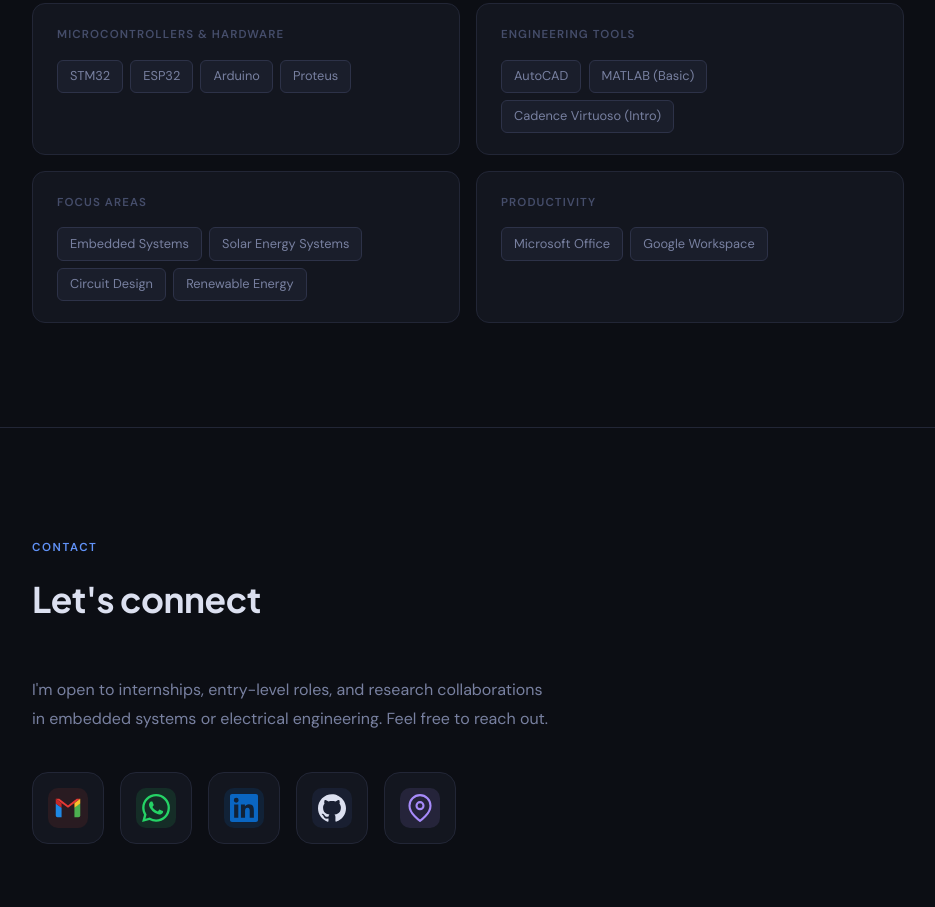
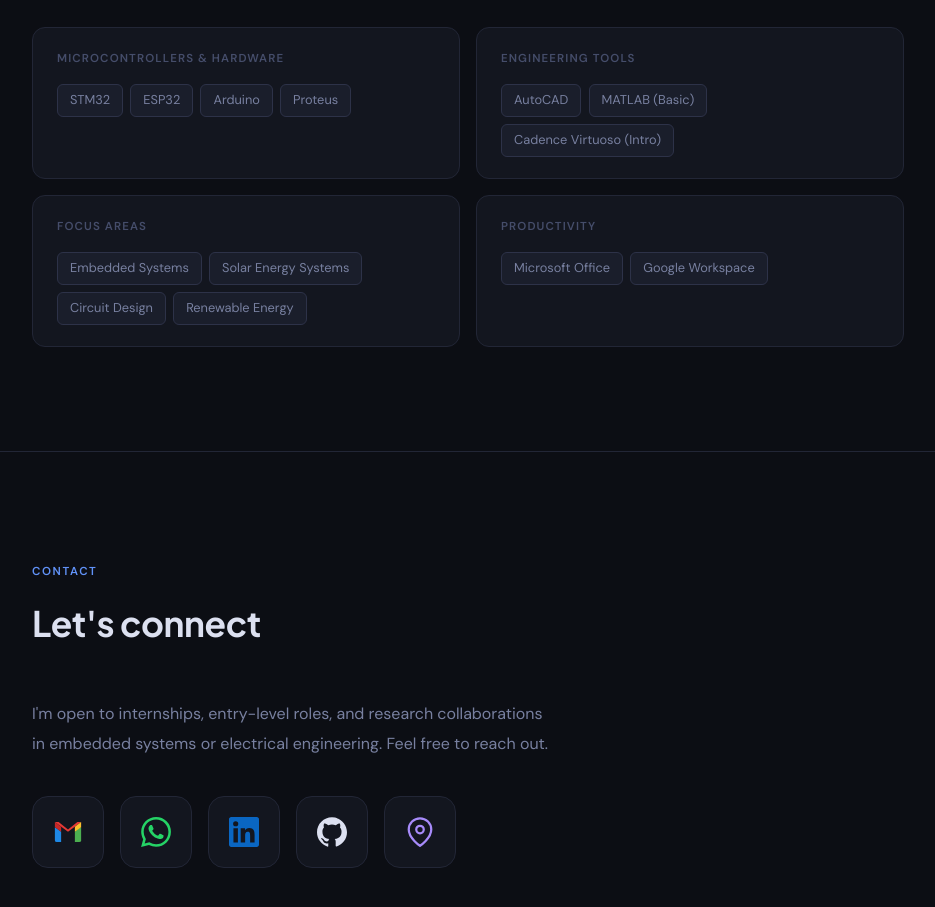
Before and after one commit to SouravKarmokar/portfolio, a plain HTML site: page index.html in a window 1280 px wide. Shown: the part 3615-4522 px from the top of the page, without its empty margins (172-1107 px from the left). Drawn offline with Linux system fonts and the light colour scheme.

Commit message:
Updated portfolio content

```diff
--- a/index.html
+++ b/index.html
@@ -429,11 +429,14 @@
     .contact-card {
       display: flex; align-items: center; justify-content: center;
       background: var(--surface); border: 1px solid var(--border);
-      border-radius: 16px; padding: 1.2rem;
+      border-radius: 16px;
       width: 72px; height: 72px;
       transition: border-color 0.2s, transform 0.2s, box-shadow 0.2s;
       cursor: pointer;
       position: relative;
+      text-decoration: none;
+      /* ensure the anchor itself is the full clickable square */
+      -webkit-tap-highlight-color: transparent;
     }
     .contact-card:hover {
       border-color: rgba(var(--accent-rgb),0.45);
@@ -441,7 +444,7 @@
       box-shadow: 0 8px 24px rgba(0,0,0,0.18);
     }
 
-    /* Tooltip on hover */
+    /* Tooltip above icon on hover */
     .contact-card::after {
       content: attr(data-tooltip);
       position: absolute;
@@ -458,25 +461,16 @@
       pointer-events: none;
       opacity: 0;
       transition: opacity 0.15s ease;
+      z-index: 10;
     }
     .contact-card:hover::after { opacity: 1; }
 
-    /* SVG icon */
-    .contact-icon {
-      width: 40px; height: 40px; border-radius: 10px;
-      display: flex; align-items: center; justify-content: center;
-      flex-shrink: 0;
+    /* Icon sits directly inside the <a> — no extra wrapper div needed */
+    .contact-card svg {
+      width: 30px; height: 30px;
+      pointer-events: none; /* clicks pass through SVG to the <a> */
+      display: block; flex-shrink: 0;
     }
-    .contact-icon svg { width: 28px; height: 28px; }
-    .contact-icon.gmail    { background: rgba(234,67,53,0.10);          color: #EA4335; }
-    .contact-icon.whatsapp { background: rgba(37,211,102,0.12);         color: #25D366; }
-    .contact-icon.linkedin { background: rgba(10,102,194,0.15);         color: #0a66c2; }
-    .contact-icon.github   { background: rgba(var(--accent-rgb),0.08);  color: var(--text); }
-    .contact-icon.location { background: rgba(167,139,250,0.12);        color: var(--purple); }
-
-    [data-theme="light"] .contact-icon.github   { background: rgba(0,0,0,0.07);  color: #24292e; }
-    [data-theme="light"] .contact-icon.gmail    { background: rgba(234,67,53,0.08); }
-    [data-theme="light"] .contact-icon.whatsapp { background: rgba(37,211,102,0.10); }
 
     /* ── Footer ─────────────────────────────────────────────── */
     footer { border-top: 1px solid var(--border); padding: 2rem; text-align: center; color: var(--dim); font-size: 0.8rem; }
@@ -708,7 +702,7 @@
             <div class="tl-card">
               <div class="tl-org">Ulkasemi Pvt. Limited</div>
               <div class="tl-title">Industrial Attachment — VLSI Design (5-Day)</div>
-              <div class="tl-desc">Introductory exposure to industry-standard VLSI design cycles and physical layout workflows using Cadence Virtuoso.</div>
+              <div class="tl-desc">Completed a 5-day industrial attachment at Ulkasemi's Dhaka facility, gaining introductory exposure to industry-standard VLSI design cycles and physical layout workflows using Cadence Virtuoso.</div>
               <!-- ✏️ Change 'placeholder' to 'ulkasemi-cert.jpg' when ready -->
               <div class="tl-cert-pill" onclick="openCert('placeholder','Ulkasemi Attachment Certificate')">
                 <svg viewBox="0 0 24 24" fill="none" stroke="currentColor" stroke-width="2" stroke-linecap="round" stroke-linejoin="round"><rect x="3" y="3" width="18" height="18" rx="2"/><path d="M9 12l2 2 4-4"/></svg>
@@ -725,7 +719,7 @@
             <div class="tl-card">
               <div class="tl-org">BITAC — Bangladesh Industrial Technical Assistance Center</div>
               <div class="tl-title">Industrial Attachment (1 Month)</div>
-              <div class="tl-desc">Hands-on technical training covering industrial engineering fundamentals and machinery operations.</div>
+              <div class="tl-desc">Completed a 1-month industrial attachment at BITAC, Dhaka, with hands-on technical training covering industrial engineering fundamentals and machinery operations.</div>
               <!-- ✏️ Change 'placeholder' to 'bitac-cert.jpg' when ready -->
               <div class="tl-cert-pill" onclick="openCert('placeholder','BITAC Attachment Certificate')">
                 <svg viewBox="0 0 24 24" fill="none" stroke="currentColor" stroke-width="2" stroke-linecap="round" stroke-linejoin="round"><rect x="3" y="3" width="18" height="18" rx="2"/><path d="M9 12l2 2 4-4"/></svg>
@@ -839,8 +833,6 @@
         <a href="mailto:souravkarmokar.bd@gmail.com"
            class="contact-card reveal"
            data-tooltip="souravkarmokar.bd@gmail.com">
-          <div class="contact-icon gmail">
-            <!-- Gmail M logo — official multicolour -->
           <svg viewBox="0 0 48 48" xmlns="http://www.w3.org/2000/svg">
             <path fill="#4caf50" d="M45 16.2l-5 2.75-5 4.75V40h7a3 3 0 0 0 3-3V16.2z"/>
             <path fill="#1e88e5" d="M3 16.2l3.5 2.75L13 23.7V40H6a3 3 0 0 1-3-3V16.2z"/>
@@ -848,18 +840,15 @@
             <path fill="#c62828" d="M3 8l10 7.73V23.7L3 16.2V8z"/>
             <path fill="#fbc02d" d="M45 8l-10 7.73V23.7l10-7.5V8z"/>
           </svg>
-          </div>
         </a>
 
         <a href="https://wa.me/8801580304494"
            target="_blank" rel="noopener"
            class="contact-card reveal reveal-d1"
            data-tooltip="WhatsApp: +880 1580304494">
-          <div class="contact-icon whatsapp">
-            <svg viewBox="0 0 24 24" fill="#25D366" xmlns="http://www.w3.org/2000/svg">
+          <svg viewBox="0 0 24 24" xmlns="http://www.w3.org/2000/svg" fill="#25D366">
             <path d="M17.472 14.382c-.297-.149-1.758-.867-2.03-.967-.273-.099-.471-.148-.67.15-.197.297-.767.966-.94 1.164-.173.199-.347.223-.644.075-.297-.15-1.255-.463-2.39-1.475-.883-.788-1.48-1.761-1.653-2.059-.173-.297-.018-.458.13-.606.134-.133.298-.347.446-.52.149-.174.198-.298.298-.497.099-.198.05-.371-.025-.52-.075-.149-.669-1.612-.916-2.207-.242-.579-.487-.5-.669-.51-.173-.008-.371-.01-.57-.01-.198 0-.52.074-.792.372-.272.297-1.04 1.016-1.04 2.479 0 1.462 1.065 2.875 1.213 3.074.149.198 2.096 3.2 5.077 4.487.709.306 1.262.489 1.694.625.712.227 1.36.195 1.871.118.571-.085 1.758-.719 2.006-1.413.248-.694.248-1.289.173-1.413-.074-.124-.272-.198-.57-.347m-5.421 7.403h-.004a9.87 9.87 0 0 1-5.031-1.378l-.361-.214-3.741.982.998-3.648-.235-.374a9.86 9.86 0 0 1-1.51-5.26c.001-5.45 4.436-9.884 9.888-9.884 2.64 0 5.122 1.03 6.988 2.898a9.825 9.825 0 0 1 2.893 6.994c-.003 5.45-4.437 9.884-9.885 9.884m8.413-18.297A11.815 11.815 0 0 0 12.05 0C5.495 0 .16 5.335.157 11.892c0 2.096.547 4.142 1.588 5.945L.057 24l6.305-1.654a11.882 11.882 0 0 0 5.683 1.448h.005c6.554 0 11.89-5.335 11.893-11.893a11.821 11.821 0 0 0-3.48-8.413Z"/>
           </svg>
-          </div>
         </a>
 
         <!-- ✏️ Replace YOUR-LINKEDIN-HERE with your LinkedIn username -->
@@ -867,11 +856,9 @@
            target="_blank" rel="noopener"
            class="contact-card reveal reveal-d2"
            data-tooltip="LinkedIn">
-          <div class="contact-icon linkedin">
-            <svg viewBox="0 0 24 24" fill="#0a66c2">
+          <svg viewBox="0 0 24 24" fill="#0a66c2" xmlns="http://www.w3.org/2000/svg">
             <path d="M20.45 20.45h-3.55v-5.57c0-1.33-.03-3.04-1.85-3.04-1.85 0-2.14 1.45-2.14 2.94v5.67H9.36V9h3.41v1.56h.05c.48-.9 1.64-1.85 3.37-1.85 3.6 0 4.27 2.37 4.27 5.45v6.29zM5.34 7.43a2.06 2.06 0 1 1 0-4.12 2.06 2.06 0 0 1 0 4.12zM7.12 20.45H3.56V9h3.56v11.45zM22.22 0H1.77C.79 0 0 .77 0 1.73v20.54C0 23.23.79 24 1.77 24h20.45c.98 0 1.78-.77 1.78-1.73V1.73C24 .77 23.2 0 22.22 0z"/>
           </svg>
-          </div>
         </a>
 
         <!-- ✏️ Replace YOUR-GITHUB-HERE with your GitHub username -->
@@ -879,22 +866,19 @@
            target="_blank" rel="noopener"
            class="contact-card reveal reveal-d3"
            data-tooltip="GitHub">
-          <div class="contact-icon github">
-            <svg viewBox="0 0 24 24" fill="currentColor">
+          <svg viewBox="0 0 24 24" fill="currentColor" xmlns="http://www.w3.org/2000/svg">
             <path d="M12 .297c-6.63 0-12 5.373-12 12 0 5.303 3.438 9.8 8.205 11.385.6.113.82-.258.82-.577 0-.285-.01-1.04-.015-2.04-3.338.724-4.042-1.61-4.042-1.61C4.422 18.07 3.633 17.7 3.633 17.7c-1.087-.744.084-.729.084-.729 1.205.084 1.838 1.236 1.838 1.236 1.07 1.835 2.809 1.305 3.495.998.108-.776.417-1.305.76-1.605-2.665-.3-5.466-1.332-5.466-5.93 0-1.31.465-2.38 1.235-3.22-.135-.303-.54-1.523.105-3.176 0 0 1.005-.322 3.3 1.23.96-.267 1.98-.399 3-.405 1.02.006 2.04.138 3 .405 2.28-1.552 3.285-1.23 3.285-1.23.645 1.653.24 2.873.12 3.176.765.84 1.23 1.91 1.23 3.22 0 4.61-2.805 5.625-5.475 5.92.42.36.81 1.096.81 2.22 0 1.606-.015 2.896-.015 3.286 0 .315.21.69.825.57C20.565 22.092 24 17.592 24 12.297c0-6.627-5.373-12-12-12"/>
           </svg>
-          </div>
         </a>
 
         <div class="contact-card reveal reveal-d4"
              style="cursor:default;"
              data-tooltip="Dhaka, Bangladesh">
-          <div class="contact-icon location">
-            <svg viewBox="0 0 24 24" fill="none" stroke="currentColor" stroke-width="1.8" stroke-linecap="round" stroke-linejoin="round">
+          <svg viewBox="0 0 24 24" fill="none" stroke="#a78bfa" stroke-width="1.8"
+               stroke-linecap="round" stroke-linejoin="round" xmlns="http://www.w3.org/2000/svg">
             <path d="M21 10c0 7-9 13-9 13s-9-6-9-13a9 9 0 0 1 18 0z"/>
             <circle cx="12" cy="10" r="3"/>
           </svg>
-          </div>
         </div>
 
       </div>
```
Lines whose indentation alone changed are shown as unchanged.
